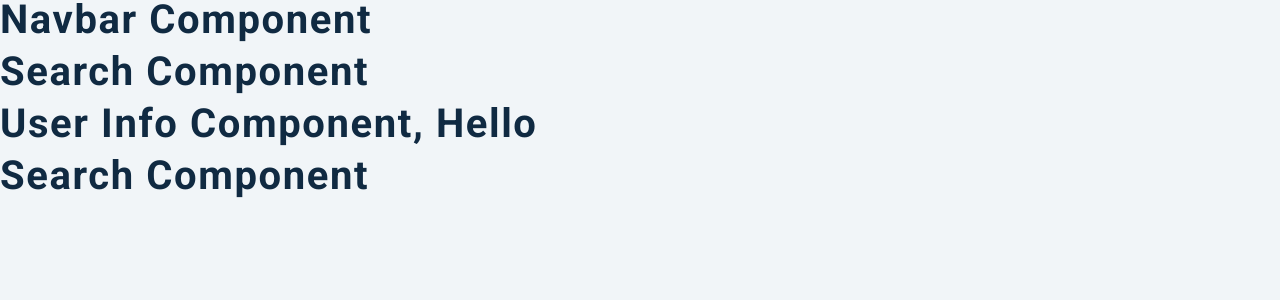
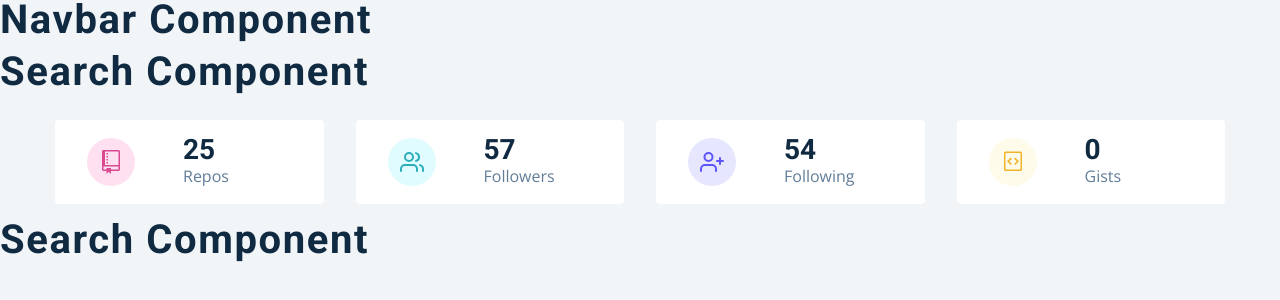
Before and after one commit to Amir79Naziri/githubUsersPanel_Project, a React (Create React App) app: page / in a window 1280 px wide. Shown: the top 300 px of the page. Built offline with nearby package versions, Linux system fonts and the light colour scheme.

Commit message:
feat: complete userInfo

```diff
--- a/src/components/Info.js
+++ b/src/components/Info.js
@@ -5,16 +5,70 @@
 import { FiUsers, FiUserPlus } from 'react-icons/fi';
 
 const UserInfo = () => {
-  const value = useContext(GithubContext);
-  return <h2>user info component, {value}</h2>;
+  const {
+    gitHubUser: { public_repos, following, followers, public_gists },
+  } = useContext(GithubContext);
+
+  const items = [
+    {
+      id: 1,
+      icon: <GoRepo className="icon" />,
+      label: 'repos',
+      value: public_repos,
+      color: 'pink',
+    },
+    {
+      id: 2,
+      icon: <FiUsers className="icon" />,
+      label: 'followers',
+      value: followers,
+      color: 'green',
+    },
+    {
+      id: 3,
+      icon: <FiUserPlus className="icon" />,
+      label: 'following',
+      value: following,
+      color: 'purple',
+    },
+    {
+      id: 4,
+      icon: <GoGist className="icon" />,
+      label: 'gists',
+      value: public_gists,
+      color: 'yellow',
+    },
+  ];
+
+  return (
+    <section className="section">
+      <Wrapper className="section-center">
+        {items.map((item) => {
+          return <Item {...item} key={item.id} />;
+        })}
+      </Wrapper>
+    </section>
+  );
+};
+
+const Item = ({ icon, label, value, color }) => {
+  return (
+    <article className="item">
+      <span className={color}>{icon}</span>
+      <div>
+        <h3>{value}</h3>
+        <p>{label}</p>
+      </div>
+    </article>
+  );
 };
 
 const Wrapper = styled.section`
   display: grid;
-  grid-template-columns: repeat(auto-fill, minmax(200px, 1fr));
+  grid-template-columns: repeat(auto-fill, minmax(200px, auto));
   gap: 1rem 2rem;
   @media (min-width: 640px) {
-    grid-template-columns: repeat(auto-fill, minmax(260px, 1fr));
+    grid-template-columns: repeat(auto-fill, minmax(260px, auto));
   }
   .item {
     border-radius: var(--radius);
--- a/src/context/context.js
+++ b/src/context/context.js
@@ -9,17 +9,14 @@
 const GithubContext = React.createContext();
 
 const GithubProvider = ({ children }) => {
-  useEffect(() => {
-    const loadData = async () => {
-      const raw = await axios.get(rootUrl);
-      const user = await raw.data;
-    };
-
-    // loadData();
-  }, []);
+  const [gitHubUser, setGitHubUser] = useState(mockUser);
+  const [repos, setRepos] = useState(mockRepos);
+  const [followers, setFollowers] = useState(mockFollowers);
 
   return (
-    <GithubContext.Provider value={'hello'}>{children}</GithubContext.Provider>
+    <GithubContext.Provider value={{ gitHubUser, followers, repos }}>
+      {children}
+    </GithubContext.Provider>
   );
 };
 
```
